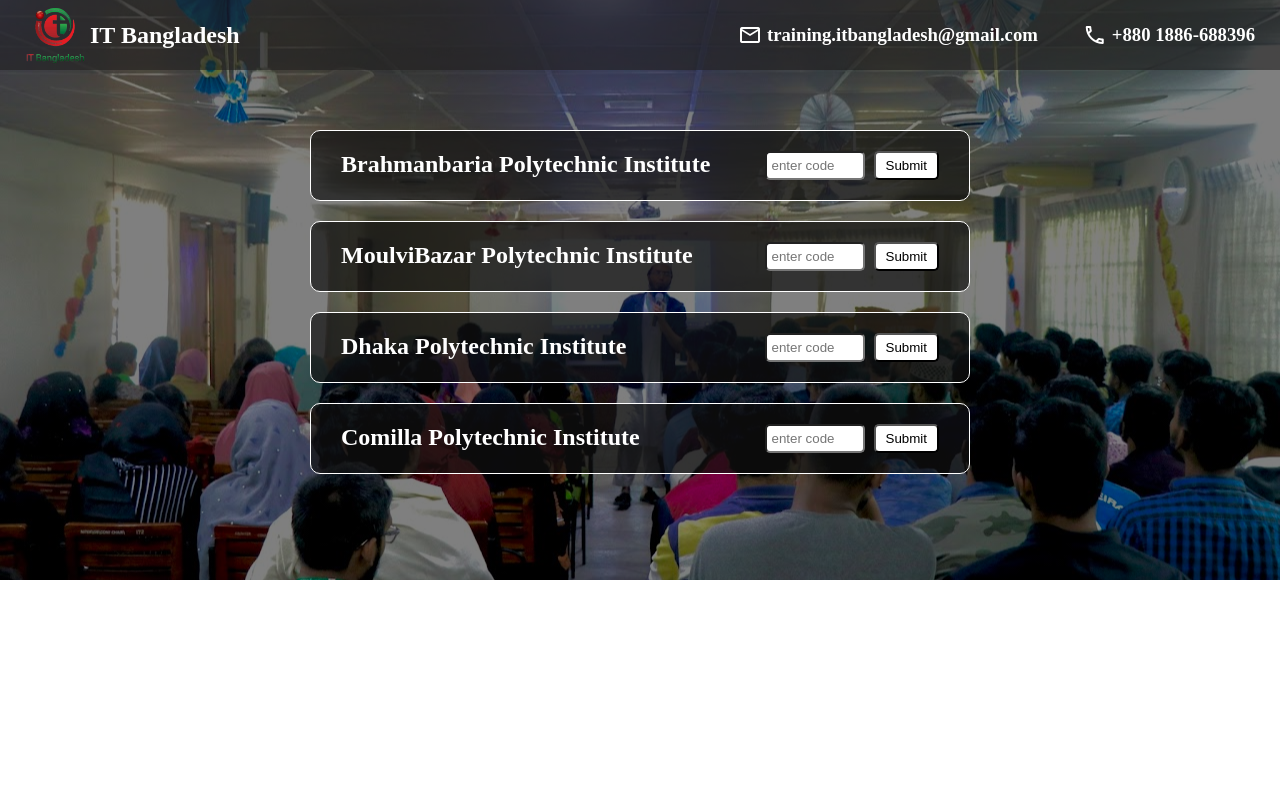
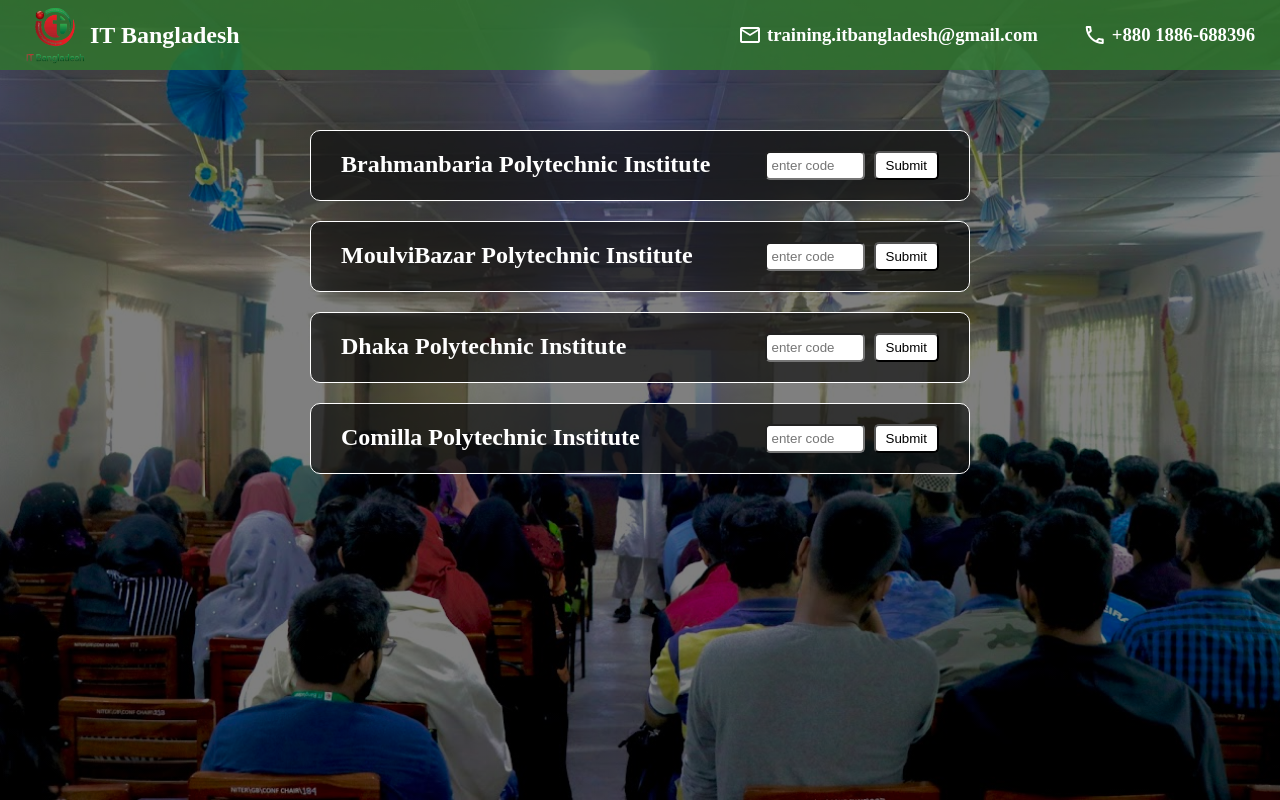
Before and after one commit to Ashraful610/IT-BD-Simple-validation, a plain HTML site: page index.html in a window 1280 px wide. Drawn offline with Linux system fonts and the light colour scheme.

Commit message:
horizantal bar problem solve

```diff
--- a/style.css
+++ b/style.css
@@ -6,7 +6,7 @@
 .banner{
     width: 100vw;
     height: min-content;
-    min-height: 580px;
+    min-height: 100vh;
     background: linear-gradient(rgba(0,0,0,0.5),rgba(0,0,0,0.5),rgba(0,0,0,0.5),rgba(0,0,0,0.5)),url('./images/it-bd.jpg');
     background-repeat: no-repeat;
     background-size: cover;
@@ -18,7 +18,7 @@
     display: flex;
     justify-content:space-between;
     align-items: center;
-    background-color: rgba(31, 30, 30, 0.58);
+    background-color: rgba(46, 123, 44, 0.76);
 }
 .navbar .logo-div {
     height: 100%;
```
